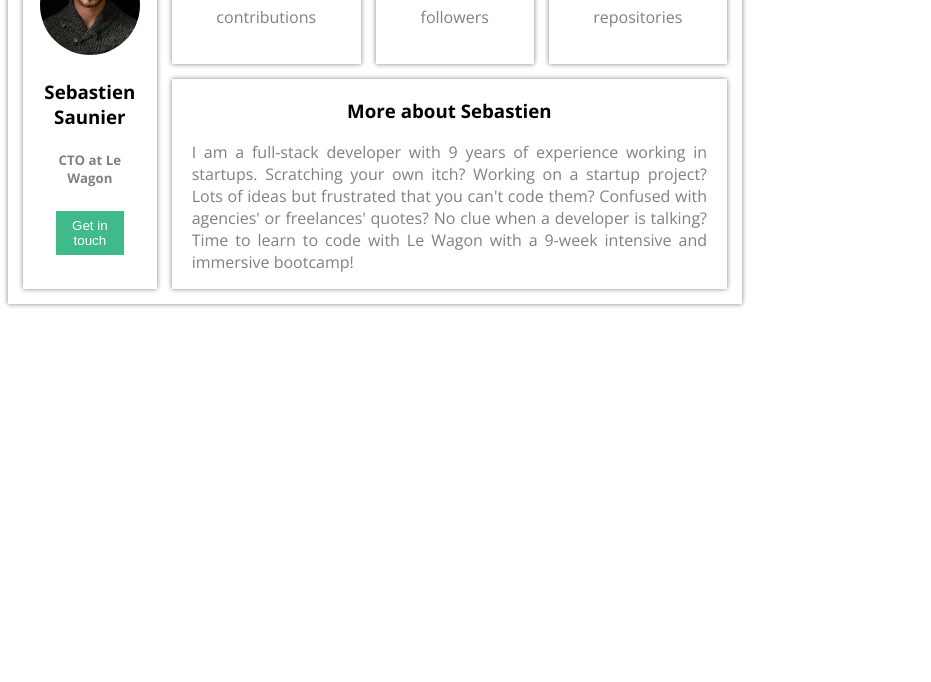
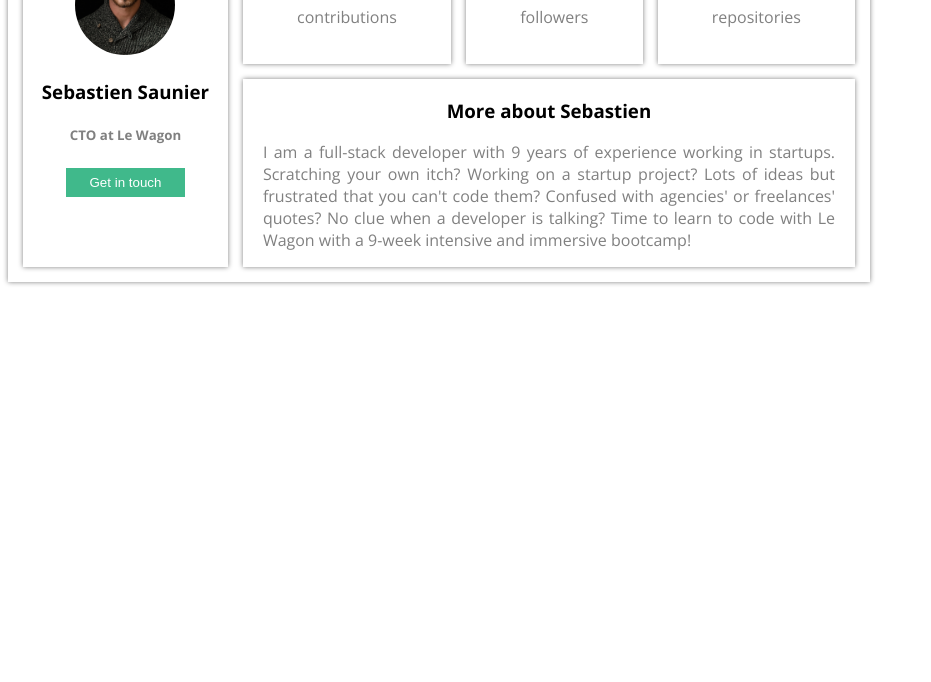
Before and after one commit to Timur0204/Timur0204.github.io, a plain HTML site: page index.html in a window 1280 px wide. Shown: the part 118-800 px from the top of the page, without its empty margins (0-931 px from the left). Drawn offline with nearby package versions, Linux system fonts and the light colour scheme.

Commit message:
add that

```diff
--- a/assets/css/style.css
+++ b/assets/css/style.css
@@ -6,9 +6,9 @@ body {
   display: flex;
   box-shadow: 0px 0px 5px gray;
   gap: 15px;
-  width: 55vw;
+  width: 65vw;
   padding: 15px 15px 15px 15px;
-  min-width: 567px;
+  min-width: 576px;
 }
 
 .column {
@@ -28,6 +28,7 @@ body {
   padding: 50px 15px 0px 15px;
   box-shadow: 0px 0px 5px gray;
   text-align: center;
+  width: 20vw;
 }
 
 .image {
```
